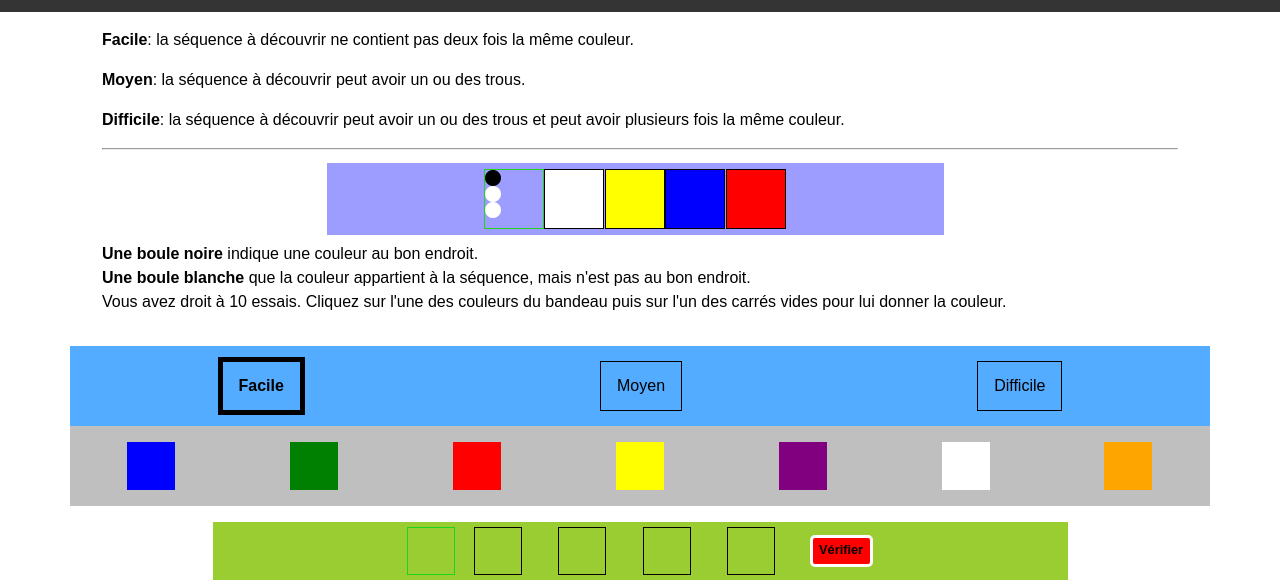
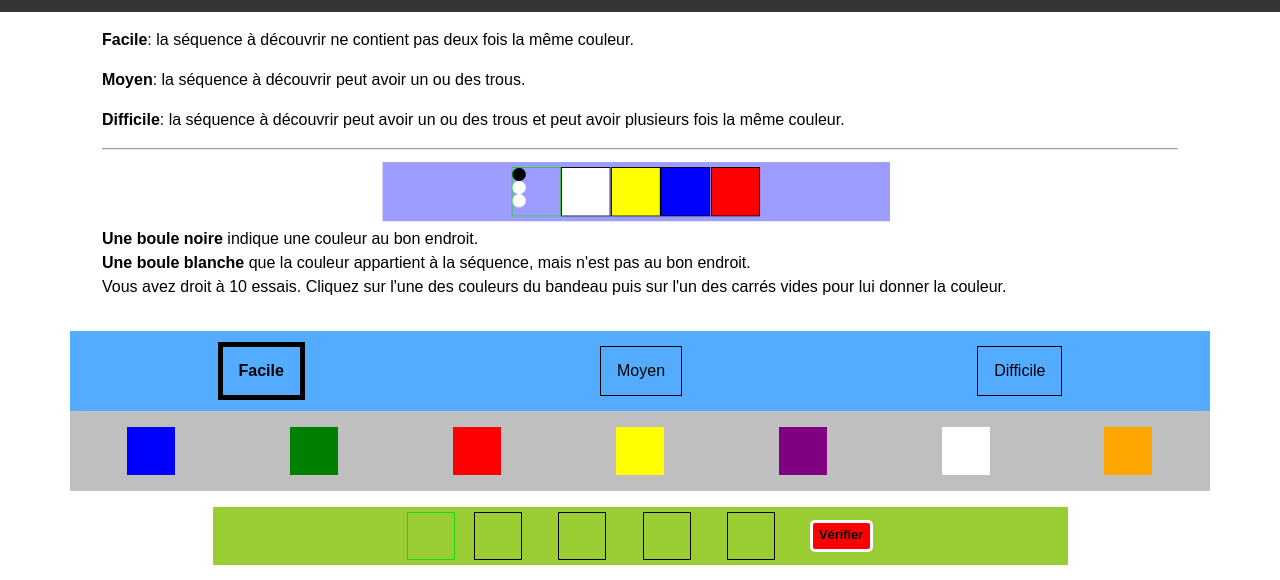
Before and after one commit to BenoitMayeur/mastemind-project, a plain HTML site: page index.html in a window 1280 px wide. Shown: the part 148-728 px from the top of the page. Drawn offline with Linux system fonts and the light colour scheme.

Commit message:
Width img adapted
Image for explanation was too large on mobile: fixed

```diff
--- a/css/screen.css
+++ b/css/screen.css
@@ -97,14 +97,6 @@ footer{
 
 }
 
-@keyframes f_main_div {
-    0% {opacity: 0;
-        margin-bottom: 200px;
-    }
-    100% {opacity: 1;
-        margin-bottom: 0px;
-    }
-}
 .f_list_icon{
     display: flex;
     justify-content: space-around;
@@ -157,6 +149,10 @@ footer{
 
 .buttonValidation:hover{
     color: white;
+}
+
+.imgExplanation{
+    width: 100%;
 }
 
 @-webkit-keyframes text-glowing{
@@ -480,6 +476,10 @@ main{
         width: 0.5rem;
         height: 0.5rem;
     }
+
+    .imgExplanation{
+        width: 50%;
+    }
 }
 
 
--- a/index.html
+++ b/index.html
@@ -29,7 +29,7 @@
             </p>
             <hr>
             <div class="divImage">
-                <img src="images/explanations.png" alt="Exemples couleurs boules">
+                <img class="imgExplanation" src="images/explanations.png" alt="Exemples couleurs boules">
             </div>
 
             <p>
```
